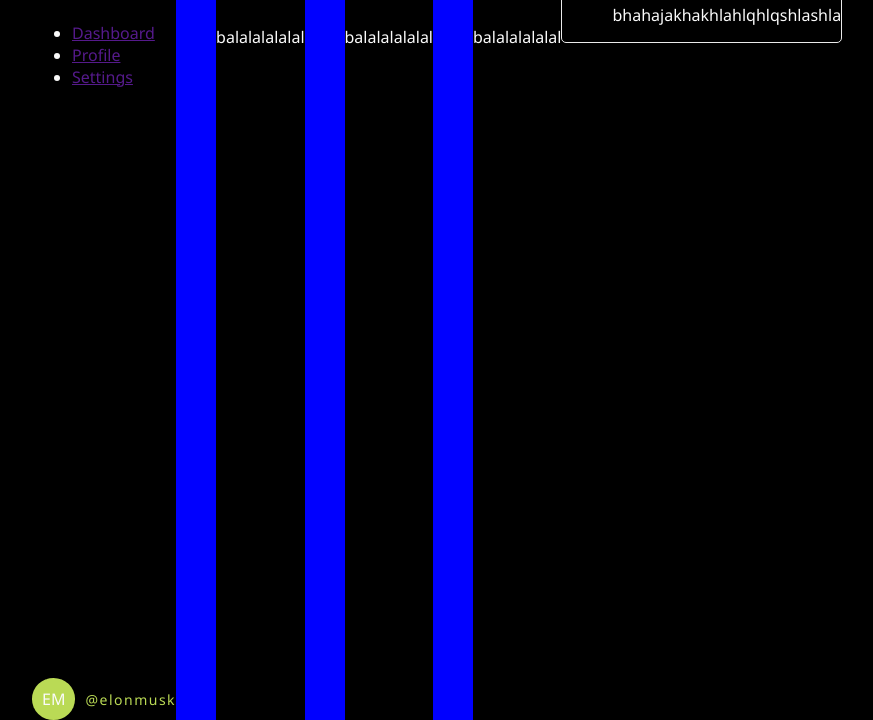
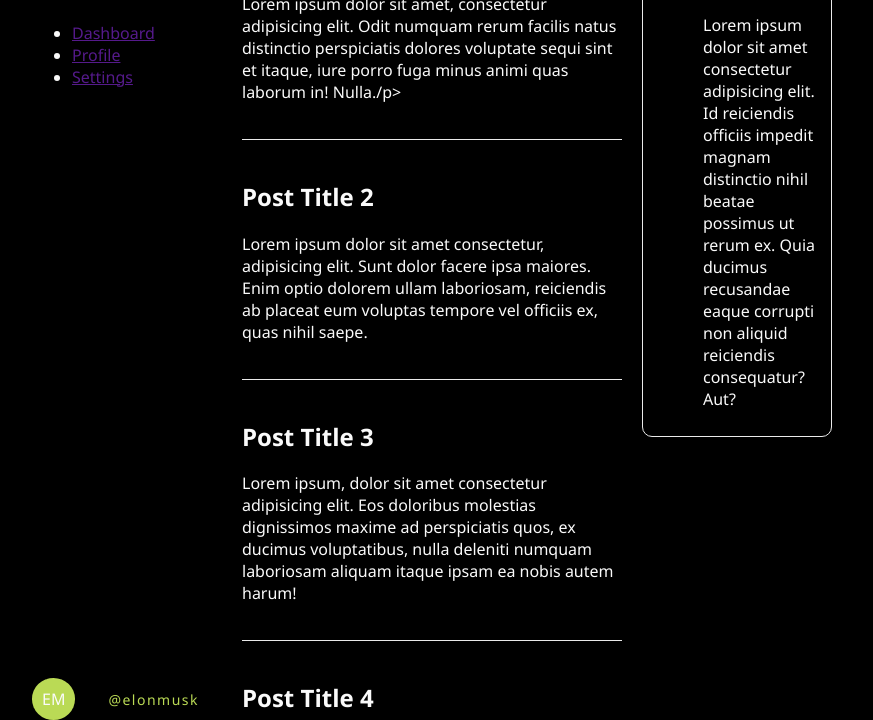
Before and after one commit to adrianapetac/Proiect3-twitter, a plain HTML site: page Proiect3 Twitter/index.html in a window 1280 px wide. Shown: the part 80-800 px from the top of the page, without its empty margins (208-1081 px from the left). Drawn offline with Linux system fonts and the light colour scheme.

Commit message:
retus/completare elemente dupa curs

```diff
--- a/Proiect3 Twitter/index.html
+++ b/Proiect3 Twitter/index.html
@@ -25,22 +25,43 @@
     </div>
 
     <!--Feed-->
-  <div class="feed">Feed</div>
-  <div class="Post">
+  <div class="feed">
+  <div class="post">
     <h2>Post Title 1</h2>
-    <p>balalalalalal</p>
+    <p>Lorem ipsum dolor sit amet, consectetur adipisicing elit. Odit numquam rerum facilis natus distinctio perspiciatis dolores voluptate sequi sint et itaque, iure porro fuga minus animi quas laborum in! Nulla./p>
   </div>
-  <div class="feed">Feed</div>
-  <div class="Post">
+  <div class="post">
     <h2>Post Title 2</h2>
-    <p>balalalalalal</p>
+    <p>Lorem ipsum dolor sit amet consectetur, adipisicing elit. Sunt dolor facere ipsa maiores. Enim optio dolorem ullam laboriosam, reiciendis ab placeat eum voluptas tempore vel officiis ex, quas nihil saepe.</p>
   </div>
-  <div class="feed">Feed</div>
-  <div class="Post">
+  <div class="post">
     <h2>Post Title 3</h2>
-    <p>balalalalalal</p>
+    <p>Lorem ipsum, dolor sit amet consectetur adipisicing elit. Eos doloribus molestias dignissimos maxime ad perspiciatis quos, ex ducimus voluptatibus, nulla deleniti numquam laboriosam aliquam itaque ipsam ea nobis autem harum!</p>
   </div>
-
+  <div class="post">
+    <h2>Post Title 4</h2>
+    <p>Lorem ipsum, dolor sit amet consectetur adipisicing elit. Eos doloribus molestias dignissimos maxime ad perspiciatis quos, ex ducimus voluptatibus, nulla deleniti numquam laboriosam aliquam itaque ipsam ea nobis autem harum!</p>
+  </div>
+  <div class="post">
+    <h2>Post Title 5</h2>
+    <p>Lorem ipsum, dolor sit amet consectetur adipisicing elit. Eos doloribus molestias dignissimos maxime ad perspiciatis quos, ex ducimus voluptatibus, nulla deleniti numquam laboriosam aliquam itaque ipsam ea nobis autem harum!</p>
+  </div>
+  <div class="post">
+    <h2>Post Title 6</h2>
+    <p>Lorem ipsum, dolor sit amet consectetur adipisicing elit. Eos doloribus molestias dignissimos maxime ad perspiciatis quos, ex ducimus voluptatibus, nulla deleniti numquam laboriosam aliquam itaque ipsam ea nobis autem harum!</p>
+  </div>
+  <div class="post">
+    <h2>Post Title 7</h2>
+    <p>Lorem ipsum, dolor sit amet consectetur adipisicing elit. Eos doloribus molestias dignissimos maxime ad perspiciatis quos, ex ducimus voluptatibus, nulla deleniti numquam laboriosam aliquam itaque ipsam ea nobis autem harum!</p>
+  </div>
+  <div class="post">
+    <h2>Post Title 8</h2>
+    <p>Lorem ipsum, dolor sit amet consectetur adipisicing elit. Eos doloribus molestias dignissimos maxime ad perspiciatis quos, ex ducimus voluptatibus, nulla deleniti numquam laboriosam aliquam itaque ipsam ea nobis autem harum!</p>
+  </div>
+  <div class="post">
+    <h2>Post Title 9</h2>
+    <p>Lorem ipsum, dolor sit amet consectetur adipisicing elit. Eos doloribus molestias dignissimos maxime ad perspiciatis quos, ex ducimus voluptatibus, nulla deleniti numquam laboriosam aliquam itaque ipsam ea nobis autem harum!</p>
+  </div>
   </div>
 
     <!--Right side (topics suggestion)-->
@@ -49,11 +70,12 @@
         <div class="display-flex user-profile">
             <div class="avatar">EM</div>
             <div>
+            <p class="name">Elon Musk</p>
             <p class="username">@elonmusk</p>
             </div>
             </div>
             <p class="description">
-                bhahajakhakhlahlqhlqshlashla
+                Lorem ipsum dolor sit amet consectetur adipisicing elit. Id reiciendis officiis impedit magnam distinctio nihil beatae possimus ut rerum ex. Quia ducimus recusandae eaque corrupti non aliquid reiciendis consequatur? Aut?
             </p>
 
 
--- a/Proiect3 Twitter/styles.css
+++ b/Proiect3 Twitter/styles.css
@@ -48,16 +48,15 @@ body {
     margin: auto;
 }
     .feed {
-        background-color: blue;
         display: flex;
-        overflow: auto;
-        flex:2;
+        overflow-y: auto;
+        flex: 2;
         flex-direction: column;
         gap:20px;
         padding: 0 20px;
     }
 
-    .post{
+    .post {
         border-bottom: 1px solid #eaeaea;
         padding-bottom: 20px;
     }
@@ -68,7 +67,8 @@ body {
     }
     .card {
         border: 1px solid #eaeaea;
-        border-radius: 5px;
+        border-radius: 10px;
+        padding: 10px;
 
     }
     .description {
```
Also changed, not shown: 1 other file.
